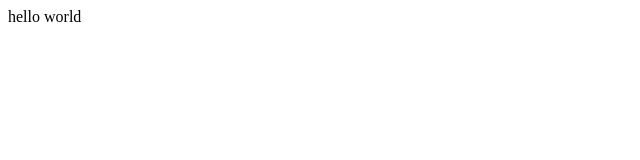
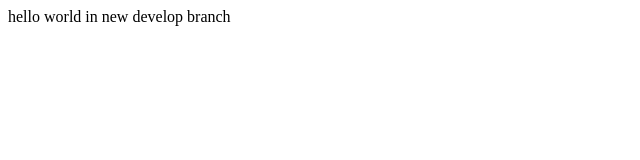
Before and after one commit to totocostaud/prod, a plain HTML site: page index.html in a window 1280 px wide. Shown: the whole page, without its empty margins (0-640 px from the left). Drawn offline with Linux system fonts and the light colour scheme.

Commit message:
more message in new develop branch

```diff
--- a/index.html
+++ b/index.html
@@ -1,6 +1,6 @@
 <html>
 <head></head>
 <body>
-hello world
+hello world in new develop branch
 </html>
 </body>
```
